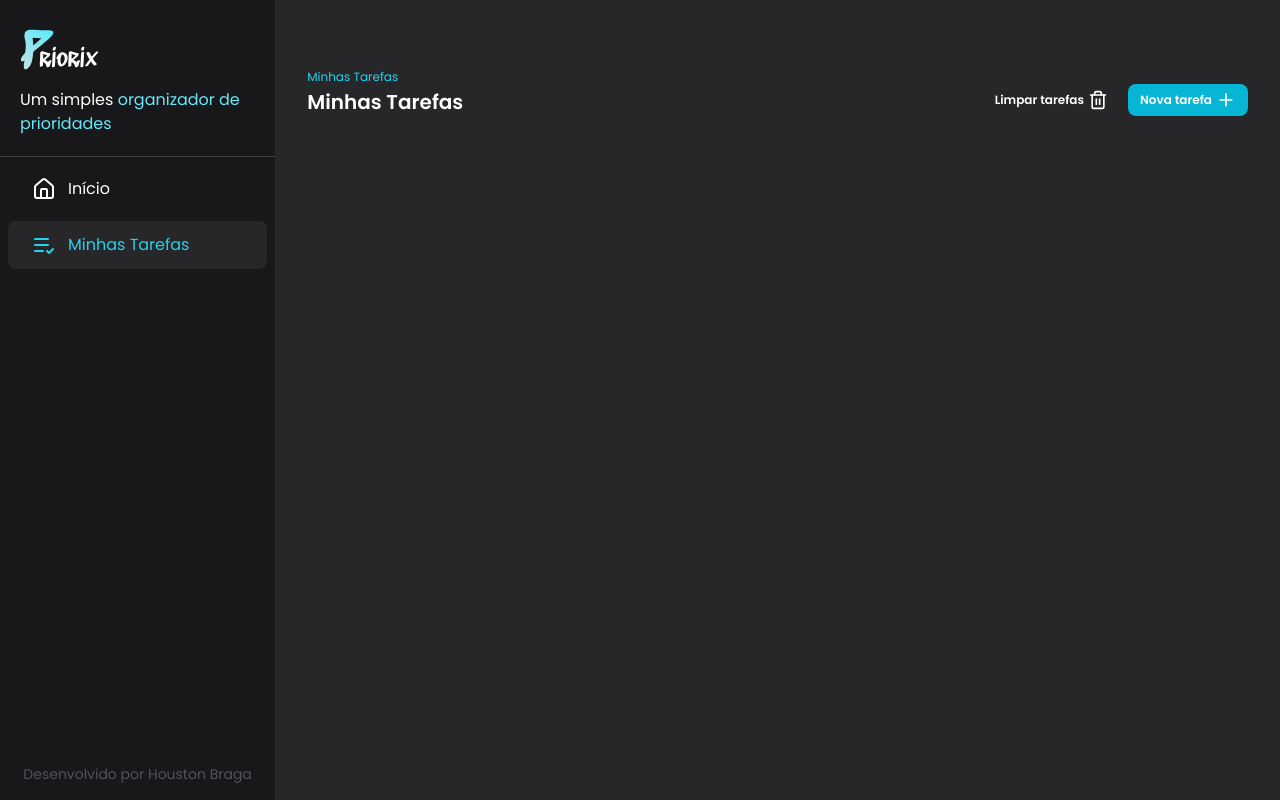
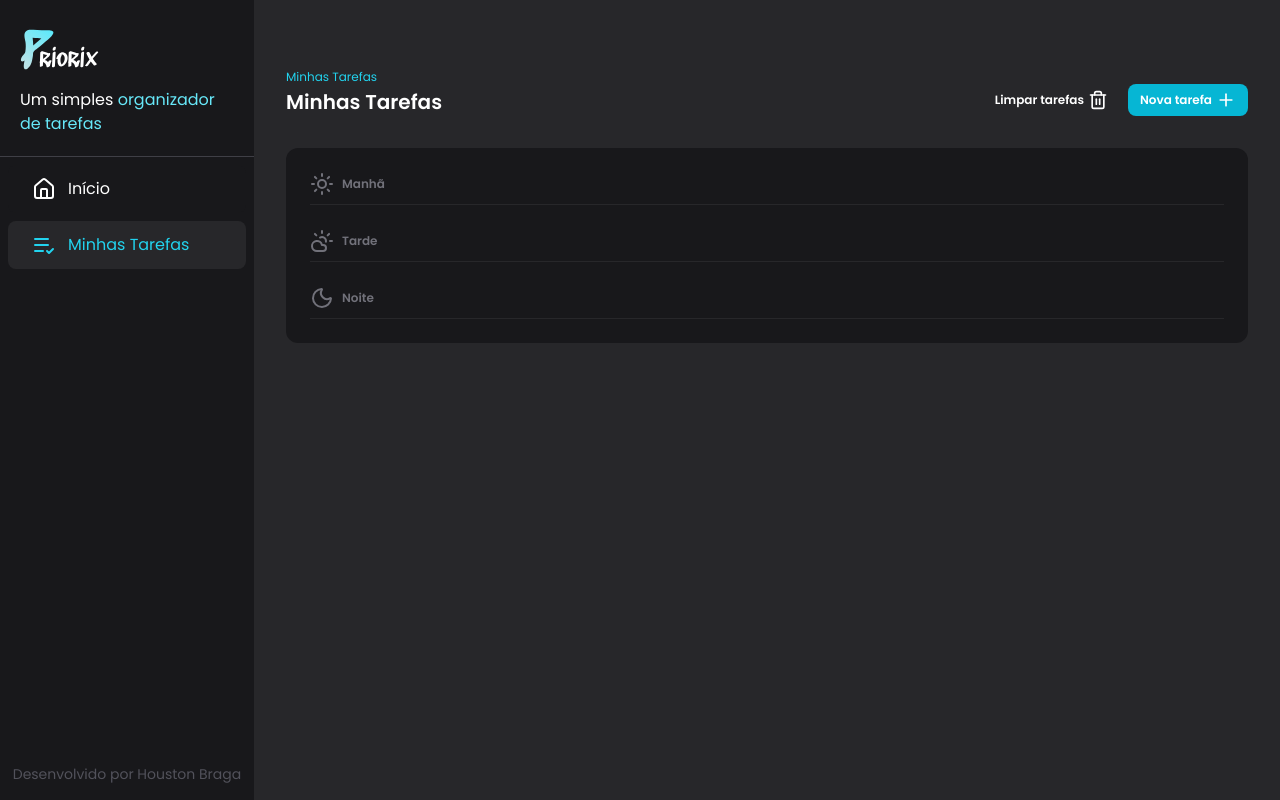
Before and after one commit to houstonbraga/task-manager-priorix, a React (Vite) app: page / in a window 1280 px wide. Built offline with nearby package versions, Linux system fonts and the light colour scheme.

Commit message:
feat: add TasksSeparator components into the Tasks components

```diff
--- a/src/sidebar/index.jsx
+++ b/src/sidebar/index.jsx
@@ -10,7 +10,7 @@ const Sidebar = () => {
           <img src={Logo} alt="logo-priorix" width={80} />
           <p>
             Um simples{" "}
-            <span className="text-cyan-300">organizador de prioridades</span>
+            <span className="text-cyan-300">organizador de tarefas</span>
           </p>
         </div>
         <div className="flex flex-col space-y-2 p-2">
--- /dev/null
+++ b/src/task/components/TasksSeparator.jsx
@@ -0,0 +1,10 @@
+const TasksSeparator = ({ title, icon }) => {
+  return (
+    <div className="flex items-center gap-2 border-b border-solid border-b-zinc-800 pb-2 text-zinc-500">
+      {icon}
+      <p className="text-xs font-semibold">{title}</p>
+    </div>
+  )
+}
+
+export default TasksSeparator
--- a/src/task/index.jsx
+++ b/src/task/index.jsx
@@ -1,10 +1,11 @@
-import { PlusIcon, Trash2Icon } from "lucide-react"
+import { CloudSun, MoonIcon, PlusIcon, SunIcon, Trash2Icon } from "lucide-react"
 import Button from "../components/Button"
+import TasksSeparator from "./components/TasksSeparator"
 
 const Tasks = () => {
   return (
     <div className="w-full px-8 py-16">
-      <div className="flex w-full items-end justify-between">
+      <div className="mb-8 flex w-full items-end justify-between">
         <div>
           <span className="text-xs text-cyan-400">Minhas Tarefas</span>
           <h1 className="text-xl font-semibold">Minhas Tarefas</h1>
@@ -21,6 +22,20 @@ const Tasks = () => {
           </Button>
         </div>
       </div>
+
+      <div className="rounded-xl bg-zinc-900 p-6">
+        <div className="space-y-3">
+          <TasksSeparator title="Manhã" icon={<SunIcon />} />
+        </div>
+
+        <div className="my-6 space-y-3">
+          <TasksSeparator title="Tarde" icon={<CloudSun />} />
+        </div>
+
+        <div className="space-y-3">
+          <TasksSeparator title="Noite" icon={<MoonIcon />} />
+        </div>
+      </div>
     </div>
   )
 }
```
